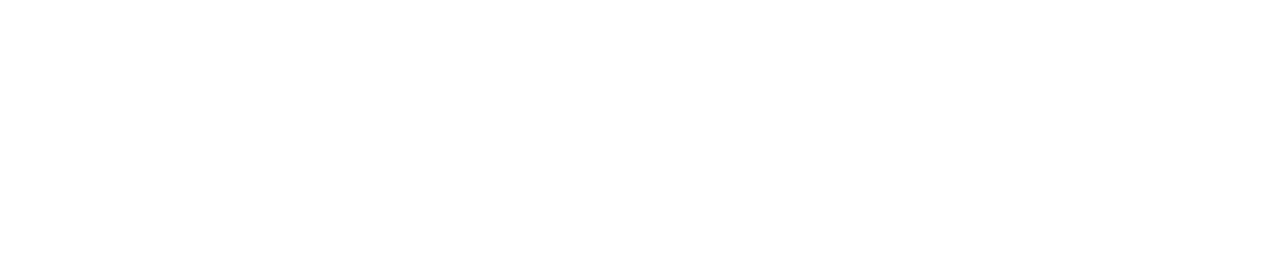
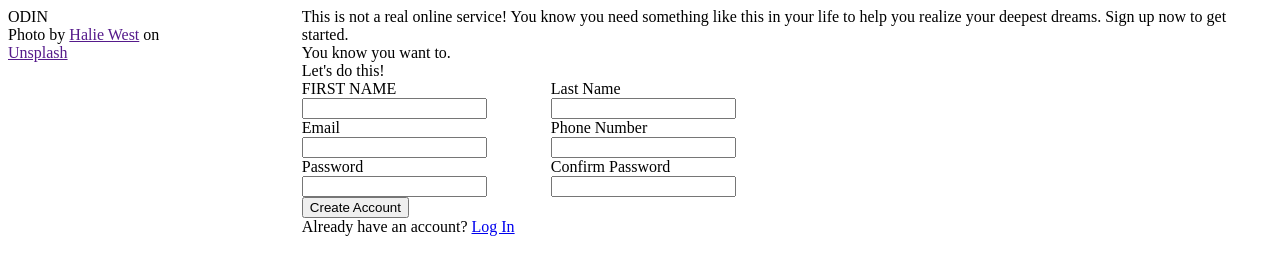
Before and after one commit to JonIbrani/Odin_Projects_Fullstack_Javascript, a plain HTML site: page Intermeditate_HTML_and_CSS/sign-up-form/index.html in a window 1280 px wide. Drawn offline with Linux system fonts and the light colour scheme.

Commit message:
Added html elements and display flex

```diff
--- a/Intermeditate_HTML_and_CSS/sign-up-form/assets/styles.css
+++ b/Intermeditate_HTML_and_CSS/sign-up-form/assets/styles.css
@@ -0,0 +1,40 @@
+.all-container{
+    display: flex;
+    flex-direction: row;
+    gap: 5rem;
+}
+
+.section-1{
+    display: flex;
+    flex-direction: column;
+}
+
+.title-banner{
+    display: flex;
+    flex-direction: row;
+}
+
+.section-2{
+    display: flex;
+    flex-direction: column;
+}
+
+.banner-1{
+    display: flex;
+    flex-direction: column;
+}
+
+.banner-2{
+    display: flex;
+    flex-direction: column;
+}
+
+.b2-form{
+    display: flex;
+    flex-direction: row;
+    gap: 4rem;
+}
+
+.banner-3{
+
+}
--- a/Intermeditate_HTML_and_CSS/sign-up-form/index.html
+++ b/Intermeditate_HTML_and_CSS/sign-up-form/index.html
@@ -4,8 +4,78 @@
     <meta charset="UTF-8">
     <meta name="viewport" content="width=device-width, initial-scale=1.0">
     <title>Sign Up Form Jon Ibrani</title>
+    <link rel="stylesheet" href="/assets/styles.css">
 </head>
 <body>
+    <div class="all-container">
+
+        <div class="section-1">
+
+            <div class="title-banner">
+
+                <div class="title-picture"></div>
+                <div class="title">ODIN</div>
+
+            </div>
+
+            <div class="photo-footer">Photo by <a href="">Halie West</a> on <a href="">Unsplash</a></div>
+
+        </div>
+
+
+        <div class="section-2">
+
+            <div class="banner-1">
+
+                <div class="b1-t1">This is not a real online service! You know you need something like this in your life to help you realize your deepest dreams. Sign up now to get started.</div>
+                <div class="b2-t2">You know you want to.</div>
+
+            </div>
+
+            <div class="banner-2">
+
+                <div class="b2-title">Let's do this!</div>
+                <div class="b2-form">
+
+                    <div class="fist-row">
+                        <div class="first-name">FIRST NAME</div>
+                        <input class="first-name-input" type="text">
+
+                        <div class="email">Email</div>
+                        <input type="text" class="email-input">
+
+                        <div class="password">Password</div>
+                        <input type="password" class="password-input">
+                    </div>
+
+                    <div class="second-row">
+                        <div class="last-name">Last Name</div>
+                        <input type="text" class="last-name">
+
+                        <div class="phone-number">Phone Number</div>
+                        <input type="text" class="phone-number-input">
+
+                        <div class="confirm-password">Confirm Password</div>
+                        <input type="password" class="confirm-password-input">
+
+                    </div>
+
+
+
+                </div>
+
+            </div>
+
+            <div class="banner-3">
+
+                <button>Create Account</button>
+                <div class="b3-login">Already have an account? <a href="#" class="login">Log In</a></div>
+
+            </div>
+
+        </div>
+
+    </div>
 
 </body>
 </html>
```
